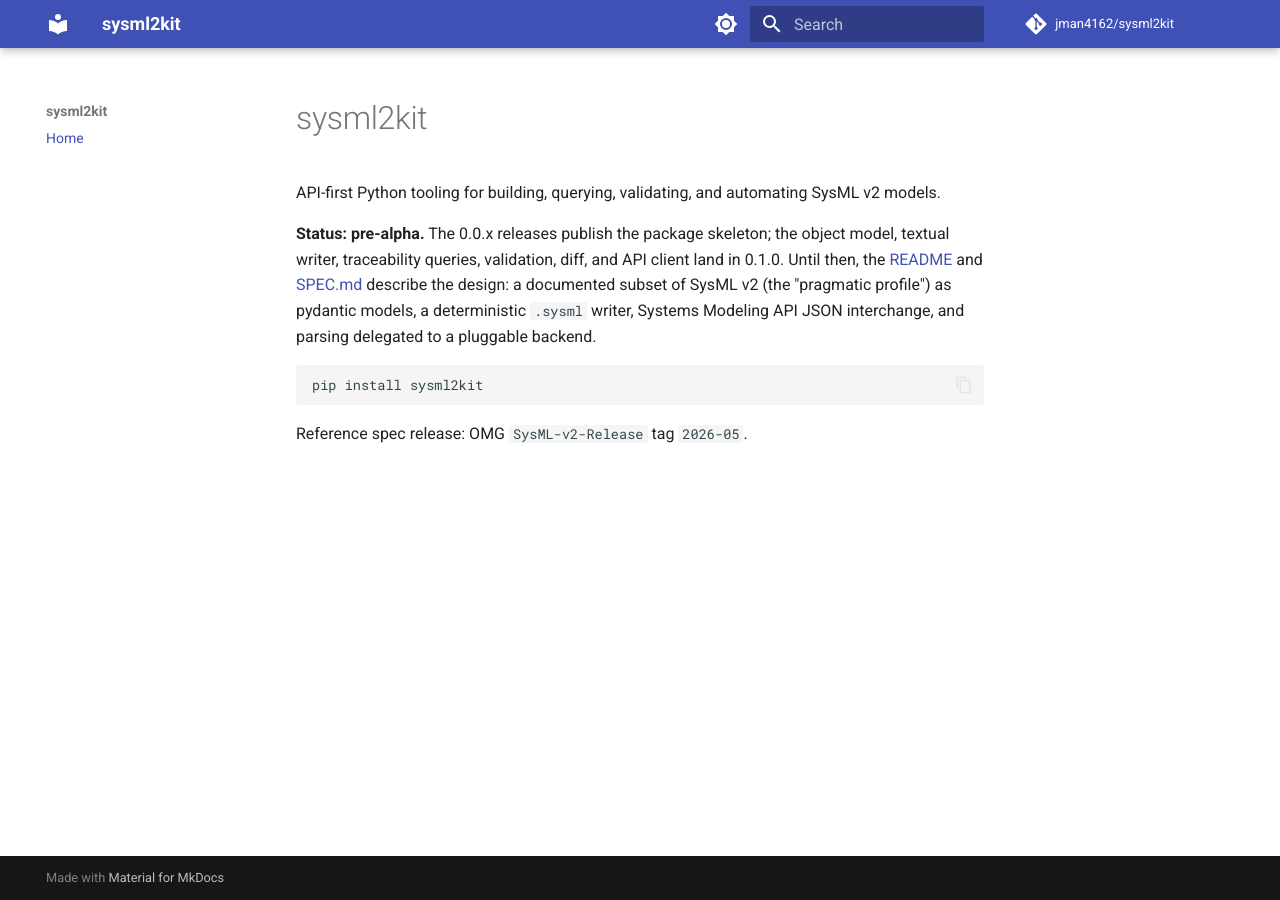
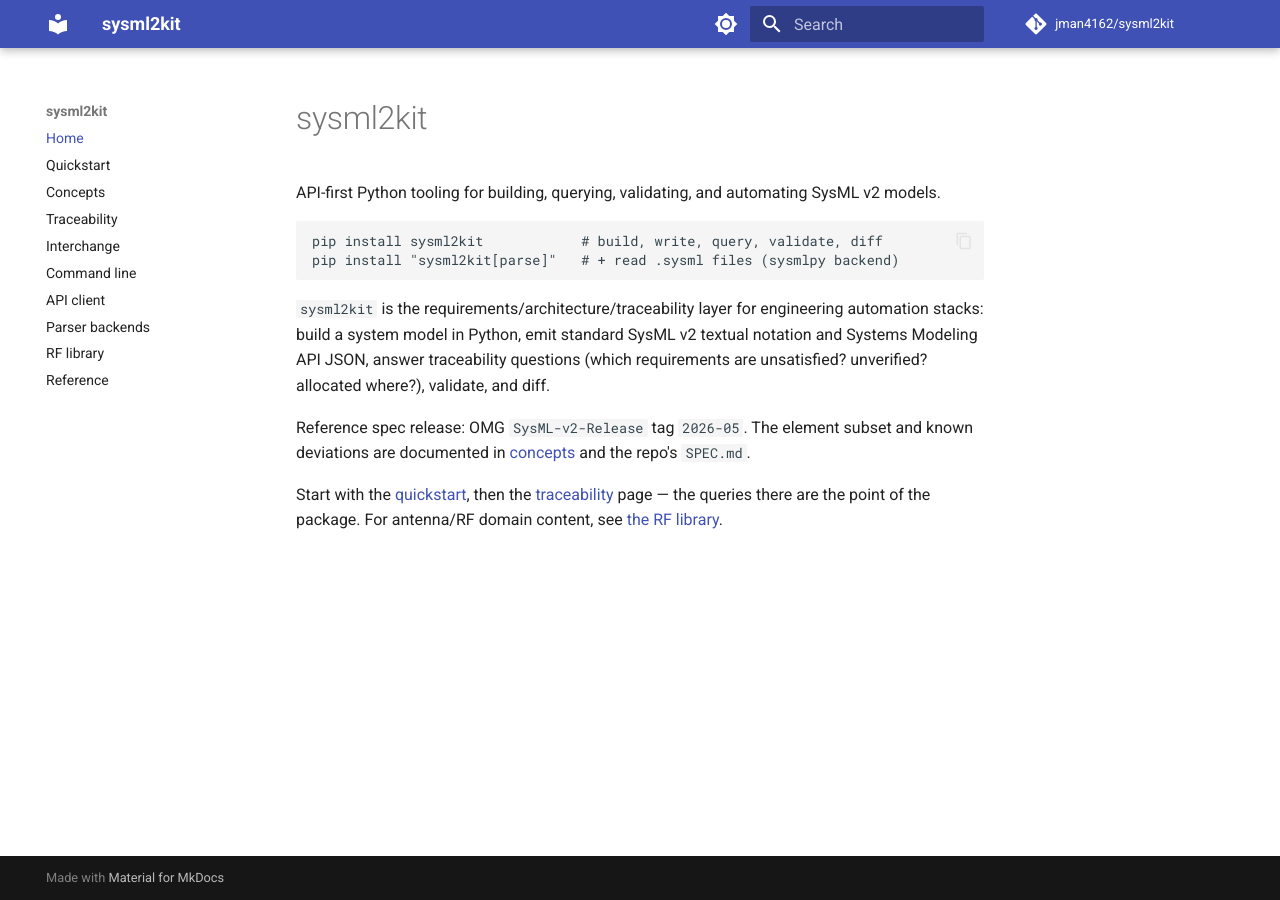
Before and after one commit to jman4162/sysml2kit, an MkDocs documentation site: the page built from docs/index.md, in a window 1280 px wide. Built offline with MkDocs 1.6.1 and Material for MkDocs 9.7.7, drawn with Linux system fonts in a browser that asks for light colours; comment, search, counter and statistics services are not loaded.

Commit message:
Add docs site content, Pages deploy workflow; update status and changelog for 0.1.0
Co-Authored-By: Claude Fable 5 <noreply@anthropic.com>
Claude-Session: https://claude.ai/code/session_01NoLtnms93KQL7Jsp9GrZZo

````diff
--- a/docs/index.md
+++ b/docs/index.md
@@ -3,17 +3,22 @@
 API-first Python tooling for building, querying, validating, and automating
 SysML v2 models.
 
-**Status: pre-alpha.** The 0.0.x releases publish the package skeleton; the
-object model, textual writer, traceability queries, validation, diff, and API
-client land in 0.1.0. Until then, the
-[README](https://github.com/jman4162/sysml2kit#readme) and
-[SPEC.md](https://github.com/jman4162/sysml2kit/blob/main/SPEC.md) describe
-the design: a documented subset of SysML v2 (the "pragmatic profile") as
-pydantic models, a deterministic `.sysml` writer, Systems Modeling API JSON
-interchange, and parsing delegated to a pluggable backend.
-
 ```bash
-pip install sysml2kit
+pip install sysml2kit            # build, write, query, validate, diff
+pip install "sysml2kit[parse]"   # + read .sysml files (sysmlpy backend)
 ```
 
-Reference spec release: OMG `SysML-v2-Release` tag `2026-05`.
+`sysml2kit` is the requirements/architecture/traceability layer for
+engineering automation stacks: build a system model in Python, emit standard
+SysML v2 textual notation and Systems Modeling API JSON, answer traceability
+questions (which requirements are unsatisfied? unverified? allocated where?),
+validate, and diff.
+
+Reference spec release: OMG `SysML-v2-Release` tag `2026-05`. The element
+subset and known deviations are documented in
+[concepts](concepts.md) and the repo's `SPEC.md`.
+
+Start with the [quickstart](quickstart.md), then the
+[traceability](traceability.md) page — the queries there are the point of the
+package. For antenna/RF domain content, see
+[the RF library](rf-library.md).
--- a/mkdocs.yml
+++ b/mkdocs.yml
@@ -31,3 +31,12 @@ plugins:
 
 nav:
   - Home: index.md
+  - Quickstart: quickstart.md
+  - Concepts: concepts.md
+  - Traceability: traceability.md
+  - Interchange: interchange.md
+  - Command line: cli.md
+  - API client: api-client.md
+  - Parser backends: backends.md
+  - RF library: rf-library.md
+  - Reference: reference.md
````
Also changed, not shown: CHANGELOG.md (+25 -4 lines), README.md (+4 -2 lines), docs/api-client.md (added, +28 -0 lines), docs/backends.md (added, +34 -0 lines), docs/cli.md (added, +19 -0 lines), docs/concepts.md (added, +46 -0 lines), docs/interchange.md (added, +31 -0 lines), docs/quickstart.md (added, +44 -0 lines), docs/reference.md (added, +31 -0 lines), docs/rf-library.md (added, +33 -0 lines), docs/traceability.md (added, +47 -0 lines), 1 other file.
